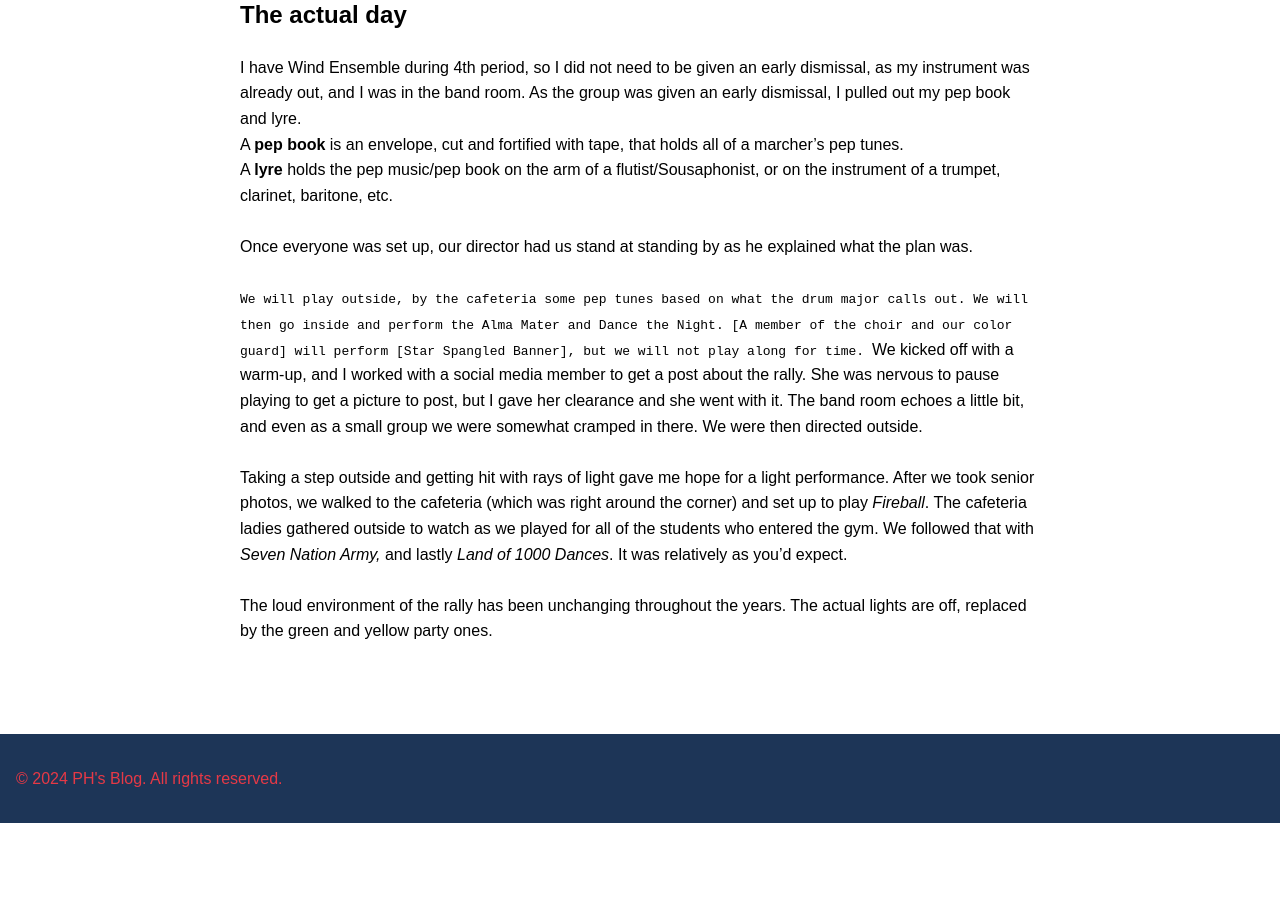
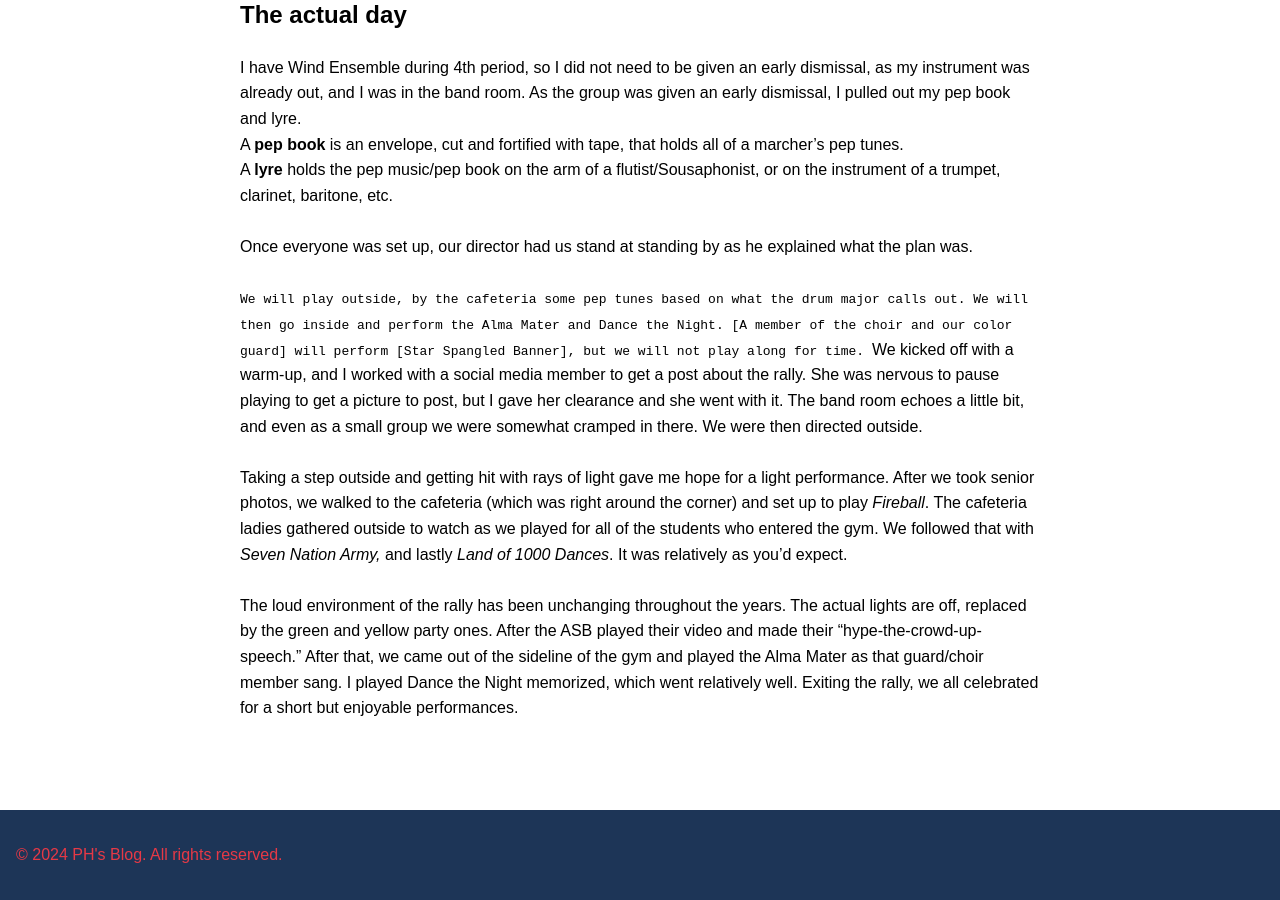
Before and after one commit to CaptainSapphire/PH-s-Blog, a Jekyll site: the page built from _posts/2024-09-18-fall-rally.md, in a window 1280 px wide and 900 px high, scrolled down 836 px. Built offline with Jekyll 4.4.1, drawn with Linux system fonts in a browser that asks for light colours; our own code applies the rules of GitHub Pages for plain Markdown files; before the commit the page ends 1659 px from its top, so only the background shows below that.

Commit message:
Update 2024-09-18-fall-rally.md

```diff
--- a/_posts/2024-09-18-fall-rally.md
+++ b/_posts/2024-09-18-fall-rally.md
@@ -22,4 +22,4 @@ We kicked off with a warm-up, and I worked with a social media member to get a p
 <br><br>
 Taking a step outside and getting hit with rays of light gave me hope for a light performance. After we took senior photos, we walked to the cafeteria (which was right around the corner) and set up to play *Fireball*. The cafeteria ladies gathered outside to watch as we played for all of the students who entered the gym. We followed that with *Seven Nation Army,* and lastly *Land of 1000 Dances*. It was relatively as you'd expect.
 <br><br>
-The loud environment of the rally has been unchanging throughout the years. The actual lights are off, replaced by the green and yellow party ones.
+The loud environment of the rally has been unchanging throughout the years. The actual lights are off, replaced by the green and yellow party ones. After the ASB played their video and made their "hype-the-crowd-up-speech."  After that, we came out of the sideline of the gym and played the Alma Mater as that guard/choir member sang. I played Dance the Night memorized, which went relatively well. Exiting the rally, we all celebrated for a short but enjoyable performances.
```
